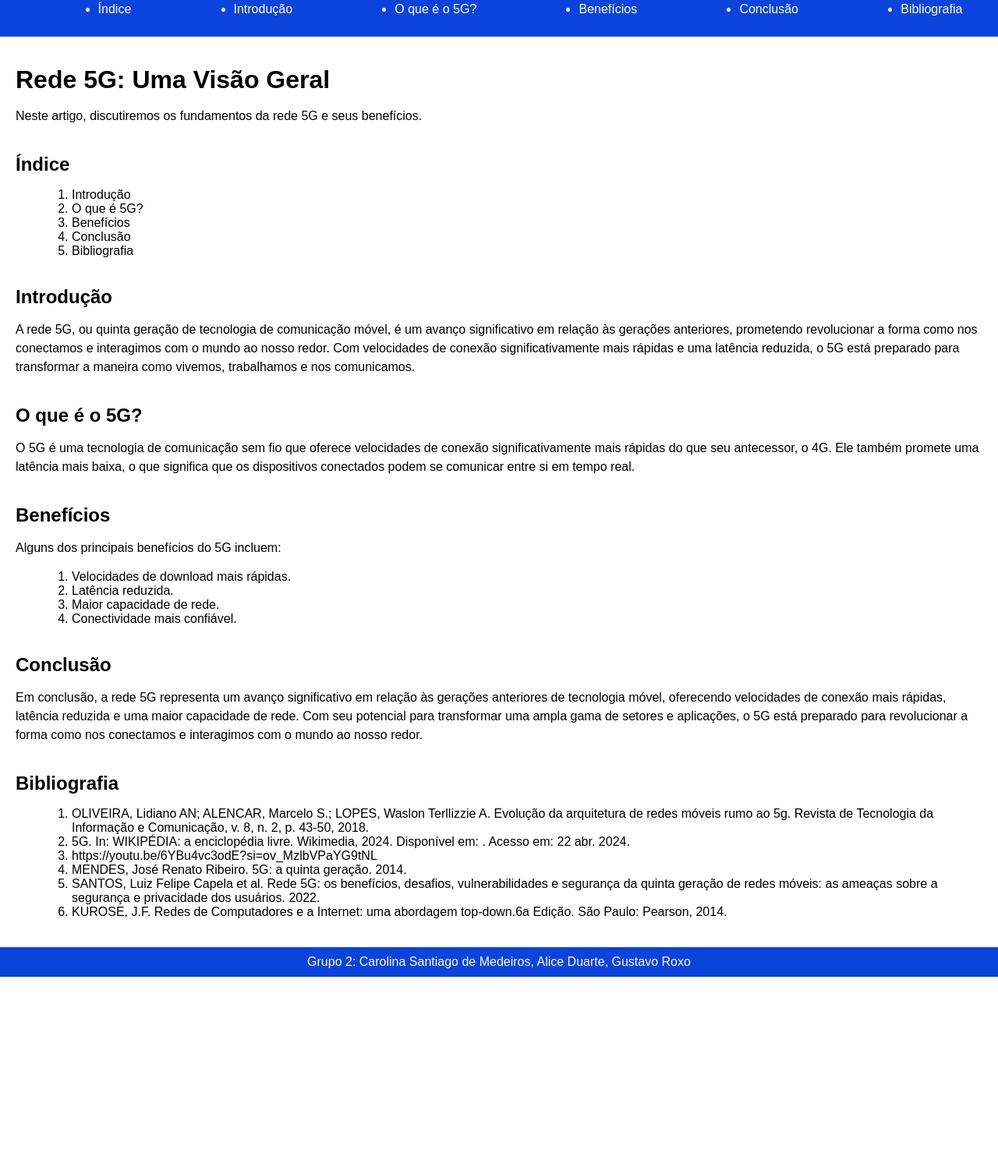
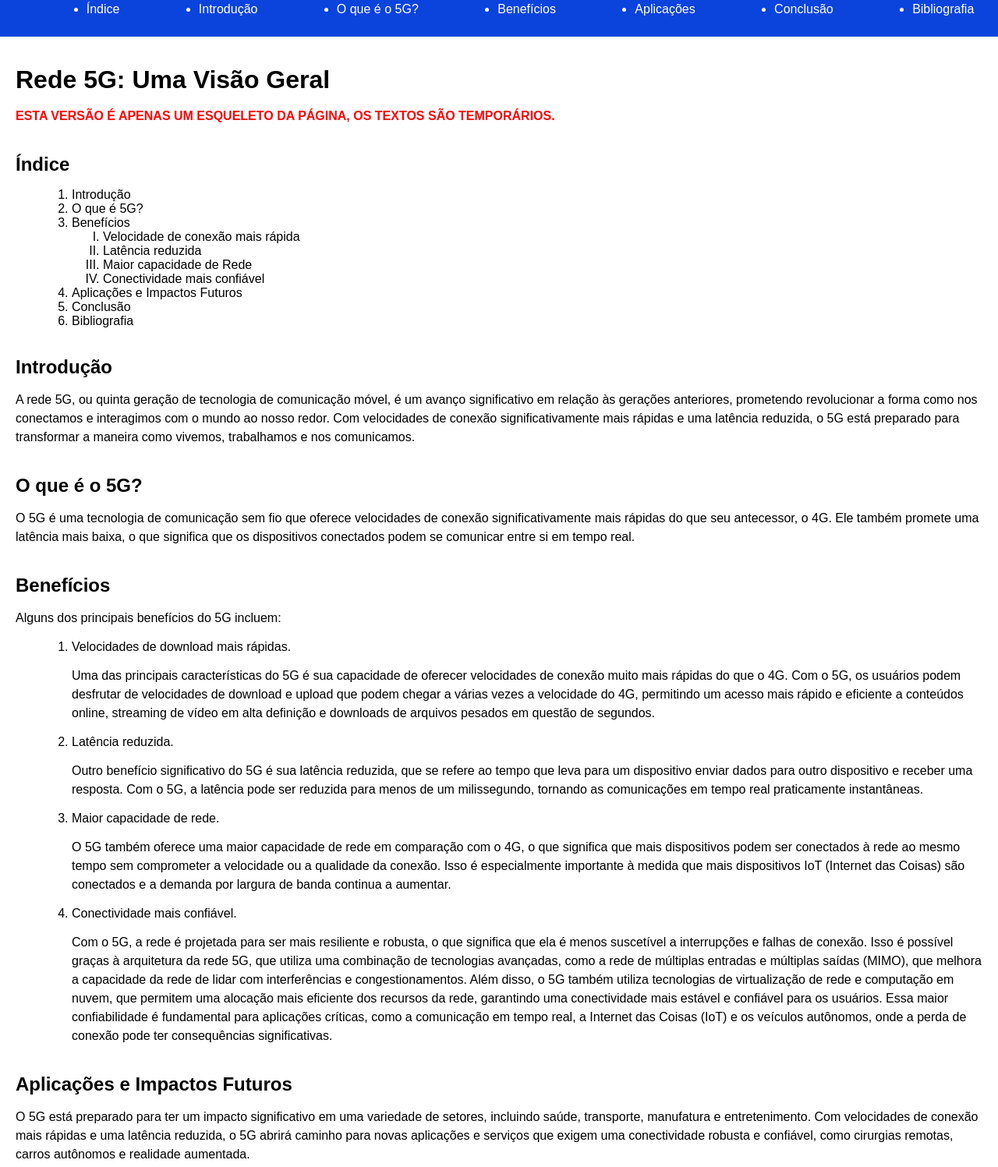
Before and after one commit to carol-santiago/Redes-5G, a plain HTML site: page index.html in a window 1280 px wide. Shown: the part 23-1520 px from the top of the page at 78% size. Before the commit the page ends 1276 px from the top, so only its background shows below. Drawn offline with Linux system fonts and the light colour scheme.

Commit message:
textos att e indice incrementado

```diff
--- a/index.html
+++ b/index.html
@@ -14,6 +14,7 @@
           <li><a href="#introducao">Introdução</a></li>
           <li><a href="#o-que-e-o-5g">O que é o 5G?</a></li>
           <li><a href="#beneficios">Benefícios</a></li>
+          <li><a href="#aplicacoes">Aplicações</a></li>
           <li><a href="#conclusao">Conclusão</a></li>
           <li><a href="#bibliografia">Bibliografia</a></li>
         </ul>
@@ -23,14 +24,25 @@
       <article>
         <h1>Rede 5G: Uma Visão Geral</h1>
         <p>
-          Neste artigo, discutiremos os fundamentos da rede 5G e seus
-          benefícios.
+          <b style="color: red"
+            >ESTA VERSÃO É APENAS UM ESQUELETO DA PÁGINA, OS TEXTOS SÃO
+            TEMPORÁRIOS.</b
+          >
         </p>
         <h2 id="índice">Índice</h2>
         <ol>
           <li>Introdução</li>
           <li>O que é 5G?</li>
-            <li>Benefícios</li>
+          <li>
+            Benefícios
+            <ol class="indice">
+              <li>Velocidade de conexão mais rápida</li>
+              <li>Latência reduzida</li>
+              <li>Maior capacidade de Rede</li>
+              <li>Conectividade mais confiável</li>
+            </ol>
+          </li>
+          <li>Aplicações e Impactos Futuros</li>
           <li>Conclusão</li>
           <li>Bibliografia</li>
         </ol>
@@ -53,11 +65,68 @@
         <h2 id="beneficios">Benefícios</h2>
         <p>Alguns dos principais benefícios do 5G incluem:</p>
         <ol>
-          <li>Velocidades de download mais rápidas.</li>
-          <li>Latência reduzida.</li>
-          <li>Maior capacidade de rede.</li>
-          <li>Conectividade mais confiável.</li>
+          <li>
+            Velocidades de download mais rápidas.
+            <p>
+              Uma das principais características do 5G é sua capacidade de
+              oferecer velocidades de conexão muito mais rápidas do que o 4G.
+              Com o 5G, os usuários podem desfrutar de velocidades de download e
+              upload que podem chegar a várias vezes a velocidade do 4G,
+              permitindo um acesso mais rápido e eficiente a conteúdos online,
+              streaming de vídeo em alta definição e downloads de arquivos
+              pesados em questão de segundos.
+            </p>
+          </li>
+          <li>
+            Latência reduzida.
+            <p>
+              Outro benefício significativo do 5G é sua latência reduzida, que
+              se refere ao tempo que leva para um dispositivo enviar dados para
+              outro dispositivo e receber uma resposta. Com o 5G, a latência
+              pode ser reduzida para menos de um milissegundo, tornando as
+              comunicações em tempo real praticamente instantâneas.
+            </p>
+          </li>
+          <li>
+            Maior capacidade de rede.
+            <p>
+              O 5G também oferece uma maior capacidade de rede em comparação com
+              o 4G, o que significa que mais dispositivos podem ser conectados à
+              rede ao mesmo tempo sem comprometer a velocidade ou a qualidade da
+              conexão. Isso é especialmente importante à medida que mais
+              dispositivos IoT (Internet das Coisas) são conectados e a demanda
+              por largura de banda continua a aumentar.
+            </p>
+          </li>
+          <li>
+            Conectividade mais confiável.
+            <p>
+              Com o 5G, a rede é projetada para ser mais resiliente e robusta, o
+              que significa que ela é menos suscetível a interrupções e falhas
+              de conexão. Isso é possível graças à arquitetura da rede 5G, que
+              utiliza uma combinação de tecnologias avançadas, como a rede de
+              múltiplas entradas e múltiplas saídas (MIMO), que melhora a
+              capacidade da rede de lidar com interferências e
+              congestionamentos. Além disso, o 5G também utiliza tecnologias de
+              virtualização de rede e computação em nuvem, que permitem uma
+              alocação mais eficiente dos recursos da rede, garantindo uma
+              conectividade mais estável e confiável para os usuários. Essa
+              maior confiabilidade é fundamental para aplicações críticas, como
+              a comunicação em tempo real, a Internet das Coisas (IoT) e os
+              veículos autônomos, onde a perda de conexão pode ter consequências
+              significativas.
+            </p>
+          </li>
         </ol>
+        <h2 id="aplicacoes">Aplicações e Impactos Futuros</h2>
+        <p>
+          O 5G está preparado para ter um impacto significativo em uma variedade
+          de setores, incluindo saúde, transporte, manufatura e entretenimento.
+          Com velocidades de conexão mais rápidas e uma latência reduzida, o 5G
+          abrirá caminho para novas aplicações e serviços que exigem uma
+          conectividade robusta e confiável, como cirurgias remotas, carros
+          autônomos e realidade aumentada.
+        </p>
         <h2 id="conclusao">Conclusão</h2>
         <p>
           Em conclusão, a rede 5G representa um avanço significativo em relação
@@ -69,17 +138,32 @@
         </p>
         <h2 id="bibliografia">Bibliografia</h2>
         <ol>
-            <li>OLIVEIRA, Lidiano AN; ALENCAR, Marcelo S.; LOPES, Waslon Terllizzie A. Evolução da arquitetura de redes móveis rumo ao 5g. Revista de Tecnologia da Informação e Comunicação, v. 8, n. 2, p. 43-50, 2018.            </li>
-            <li>5G. In: WIKIPÉDIA: a enciclopédia livre. Wikimedia, 2024. Disponível em: <https://en.wikipedia.org/wiki/5G>. Acesso em: 22 abr. 2024.</li>
+          <li>
+            OLIVEIRA, Lidiano AN; ALENCAR, Marcelo S.; LOPES, Waslon Terllizzie
+            A. Evolução da arquitetura de redes móveis rumo ao 5g. Revista de
+            Tecnologia da Informação e Comunicação, v. 8, n. 2, p. 43-50, 2018.
+          </li>
+          <li>
+            5G. In: WIKIPÉDIA: a enciclopédia livre. Wikimedia, 2024. Disponível
+            em: <https://en.wikipedia.org/wiki/5G>. Acesso em: 22 abr. 2024.
+          </li>
           <li>https://youtu.be/6YBu4vc3odE?si=ov_MzlbVPaYG9tNL</li>
           <li>MENDES, José Renato Ribeiro. 5G: a quinta geração. 2014.</li>
-            <li>SANTOS, Luiz Felipe Capela et al. Rede 5G: os benefícios, desafios, vulnerabilidades e segurança da quinta geração de redes móveis: as ameaças sobre a segurança e privacidade dos usuários. 2022.</li>
-            <li>KUROSE, J.F. Redes de Computadores e a Internet: uma abordagem top-down.6a Edição. São Paulo: Pearson, 2014.</li>
+          <li>
+            SANTOS, Luiz Felipe Capela et al. Rede 5G: os benefícios, desafios,
+            vulnerabilidades e segurança da quinta geração de redes móveis: as
+            ameaças sobre a segurança e privacidade dos usuários. 2022.
+          </li>
+          <li>
+            KUROSE, J.F. Redes de Computadores e a Internet: uma abordagem
+            top-down.6a Edição. São Paulo: Pearson, 2014.
+          </li>
         </ol>
       </article>
     </main>
     <footer>
-      Grupo 2: Carolina Santiago de Medeiros, Alice Duarte, Gustavo Roxo
+      Trabalho de Redes I, UFRJ. Grupo 2: Carolina Santiago de Medeiros, Alice
+      Duarte, Gustavo Roxo
     </footer>
   </body>
 </html>
--- a/style.css
+++ b/style.css
@@ -17,6 +17,12 @@ ul {
   display: flex;
   flex-direction: row;
   justify-content: space-around;
+}
+.indice {
+  display: flex;
+  flex-direction: column;
+  margin: 0 0;
+  list-style: upper-roman;
 }
 main {
   margin-top: 60px; /* ajuste para a altura do cabeçalho */
@@ -46,7 +52,9 @@ footer {
   bottom: 0;
   width: 100%;
 }
-a, a:active, a:visited {
+a,
+a:active,
+a:visited {
   text-decoration: none;
-  color: white
+  color: white;
 }
```
Lines whose indentation alone changed are shown as unchanged.
